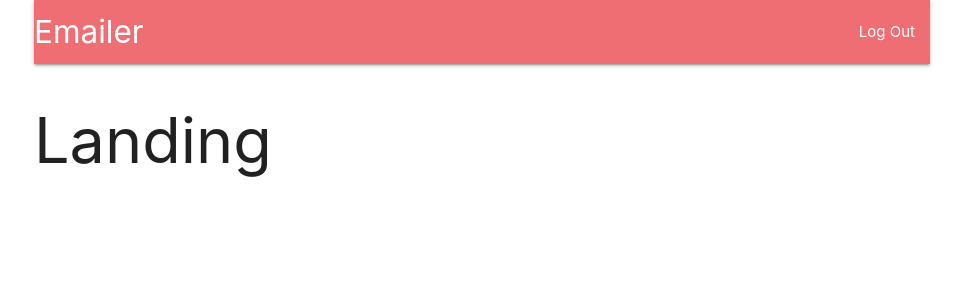
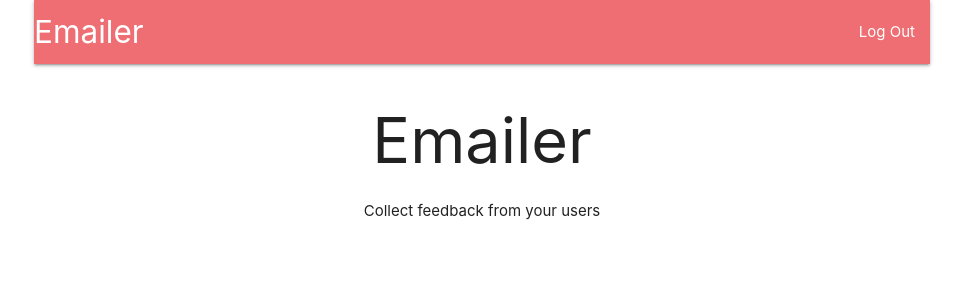
Before and after one commit to anjorlar/emailer_app, a React (Create React App) app in the folder client/: page / in a window 1280 px wide. Shown: the top 300 px of the page, without its empty margins (158-1121 px from the left). Built offline with nearby package versions, Linux system fonts and the light colour scheme; no server answers.

Commit message:
added new component

```diff
--- a/client/src/components/App.js
+++ b/client/src/components/App.js
@@ -5,11 +5,11 @@ import * as actions from '../actions';
 
 
 import Header from "./Header";
-
+import Landing from "./Landing";
 
 const Dashboard = () => <h3>Dashboard </h3>
 const SurveyNew = () => <h3>SurveyNew</h3>
-const Landing = () => <h1>Landing </h1>
+// const Landing = () => <h1>Landing </h1>
 
 
 class App extends Component {
--- a/client/src/components/Header.js
+++ b/client/src/components/Header.js
@@ -1,5 +1,6 @@
 import React, { Component } from "react";
 import { connect } from 'react-redux';
+import { Link } from 'react-router-dom';
 class Header extends Component {
     renderContent() {
         switch (this.props.auth) {
@@ -8,16 +9,17 @@ class Header extends Component {
             case false:
                 return <li> <a href="/auth/google">Login With Google</a></li>
             default:
-                return <li><a>Log Out</a></li>
+                return <li><a href="/api/logout">Log Out</a></li>
         }
     }
     render() {
         return (
             <nav>
                 <div className='nav-wrapper'>
-                    <a href="#" className="left brand-logo">
+                    <Link to={this.props.user ? '/surveys' : '/'}
+                        className="left brand-logo">
                         Emailer
-                    </a>
+                    </Link>
                     <ul className="right">
                         {this.renderContent()}
                     </ul>
--- /dev/null
+++ b/client/src/components/Landing.js
@@ -0,0 +1,14 @@
+import React from 'react';
+
+const Landing = () => {
+    return (
+        <div style={{ textAlign: 'center' }}>
+            <h1>
+                Emailer
+            </h1>
+                Collect feedback from your users
+        </div>
+    )
+}
+
+export default Landing;
--- a/client/src/setupProxy.js
+++ b/client/src/setupProxy.js
@@ -3,7 +3,7 @@ const { createProxyMiddleware } = require('http-proxy-middleware');
 module.exports = function (app) {
     app.use(['/api', '/auth/google'], createProxyMiddleware({
         target: 'http://localhost:5000',
-        changeOrigin: true,
+        // changeOrigin: true,
     },
     ));
 };
```
Also changed, not shown: 2 other files (tests, documents, lock files or other folders).
